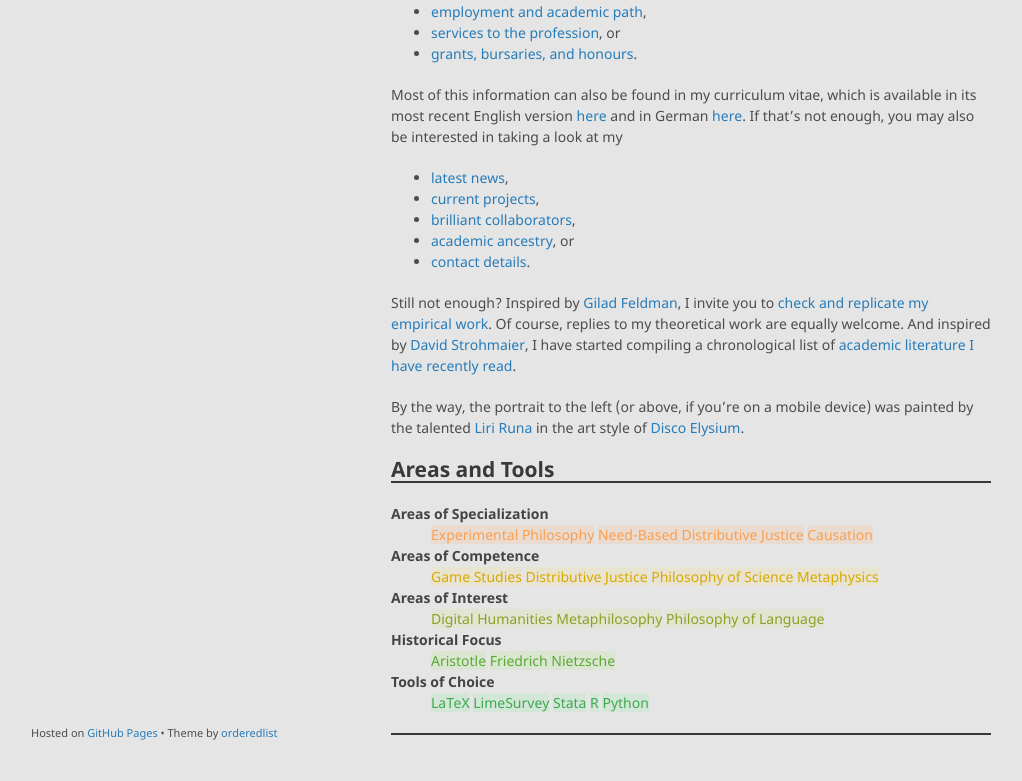
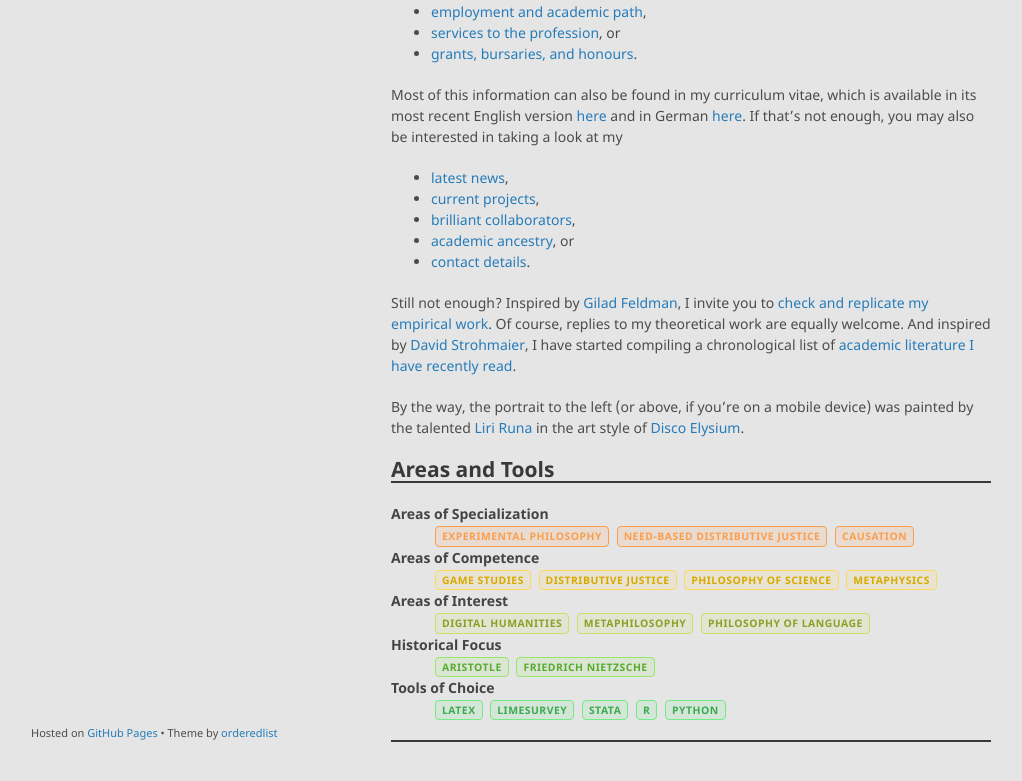
Before and after one commit to alephmembeth/alephmembeth.github.io, a Jekyll site: the page built from index.md, in a window 1280 px wide and 1207 px high. Shown: the part 395-1176 px from the top of the window, without its empty margins (129-1151 px from the left). Built offline with Jekyll 4.4.1, drawn with Linux system fonts in a browser that asks for light colours; our own code applies the rules of GitHub Pages for plain Markdown files.

Commit message:
Update index.md

```diff
--- a/index.md
+++ b/index.md
@@ -31,15 +31,15 @@ By the way, the portrait to the left (or above, if you’re on a mobile device)
 
 <dl>
    <dt>Areas of Specialization</dt>
-      <dd><span class="pub-label color-2">Experimental Philosophy</span> <span class="pub-label color-2">Need-Based Distributive Justice</span> <span class="pub-label color-2">Causation</span></dd>
+      <dd><span class="label color-2">Experimental Philosophy</span> <span class="label color-2">Need-Based Distributive Justice</span> <span class="label color-2">Causation</span></dd>
    <dt>Areas of Competence</dt>
-      <dd><span class="pub-label color-3">Game Studies</span> <span class="pub-label color-3">Distributive Justice</span> <span class="pub-label color-3">Philosophy of Science</span> <span class="pub-label color-3">Metaphysics</span></dd>
+      <dd><span class="label color-3">Game Studies</span> <span class="label color-3">Distributive Justice</span> <span class="label color-3">Philosophy of Science</span> <span class="label color-3">Metaphysics</span></dd>
    <dt>Areas of Interest</dt>
-      <dd><span class="pub-label color-4">Digital Humanities</span> <span class="pub-label color-4">Metaphilosophy</span> <span class="pub-label color-4">Philosophy of Language</span></dd>
+      <dd><span class="label color-4">Digital Humanities</span> <span class="label color-4">Metaphilosophy</span> <span class="label color-4">Philosophy of Language</span></dd>
    <dt>Historical Focus</dt>
-      <dd><span class="pub-label color-5">Aristotle</span> <span class="pub-label color-5">Friedrich Nietzsche</span></dd>
+      <dd><span class="label color-5">Aristotle</span> <span class="label color-5">Friedrich Nietzsche</span></dd>
    <dt>Tools of Choice</dt>
-      <dd><span class="pub-label color-6">LaTeX</span> <span class="pub-label color-6">LimeSurvey</span> <span class="pub-label color-6">Stata</span> <span class="pub-label color-6">R</span> <span class="pub-label color-6">Python</span></dd>
+      <dd><span class="label color-6">LaTeX</span> <span class="label color-6">LimeSurvey</span> <span class="label color-6">Stata</span> <span class="label color-6">R</span> <span class="label color-6">Python</span></dd>
 </dl>
 
 ***
```
